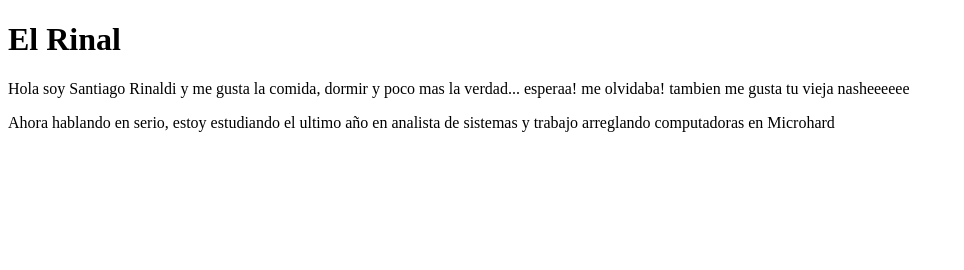
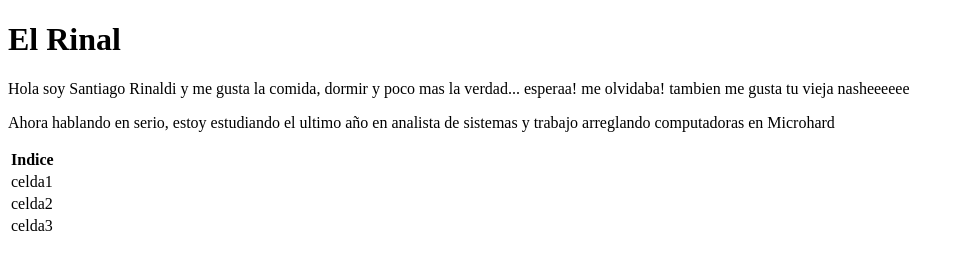
Before and after one commit to lonzofrancisco/MrRinaldi.github.io, a plain HTML site: page index.html in a window 1280 px wide. Shown: the whole page, without its empty margins (0-964 px from the left). Drawn offline with Linux system fonts and the light colour scheme.

Commit message:
indice con tablas

```diff
--- a/index.html
+++ b/index.html
@@ -12,5 +12,22 @@
 
     </p>
     <p>Ahora hablando en serio, estoy estudiando el ultimo año en analista de sistemas y trabajo arreglando computadoras en Microhard</p>
+    <!--indice-->
+    <table class="default">
+        <tr>
+            <th>Indice</th>
+        </tr>
+        <tr>
+            <td>celda1</td>
+        </tr>
+        <tr>
+            <td>celda2</td>
+        </tr>
+        <tr>
+            <td>celda3</td>
+        </tr>
+    </table>
+    <!---->
+
 </body>
 </html>
```
